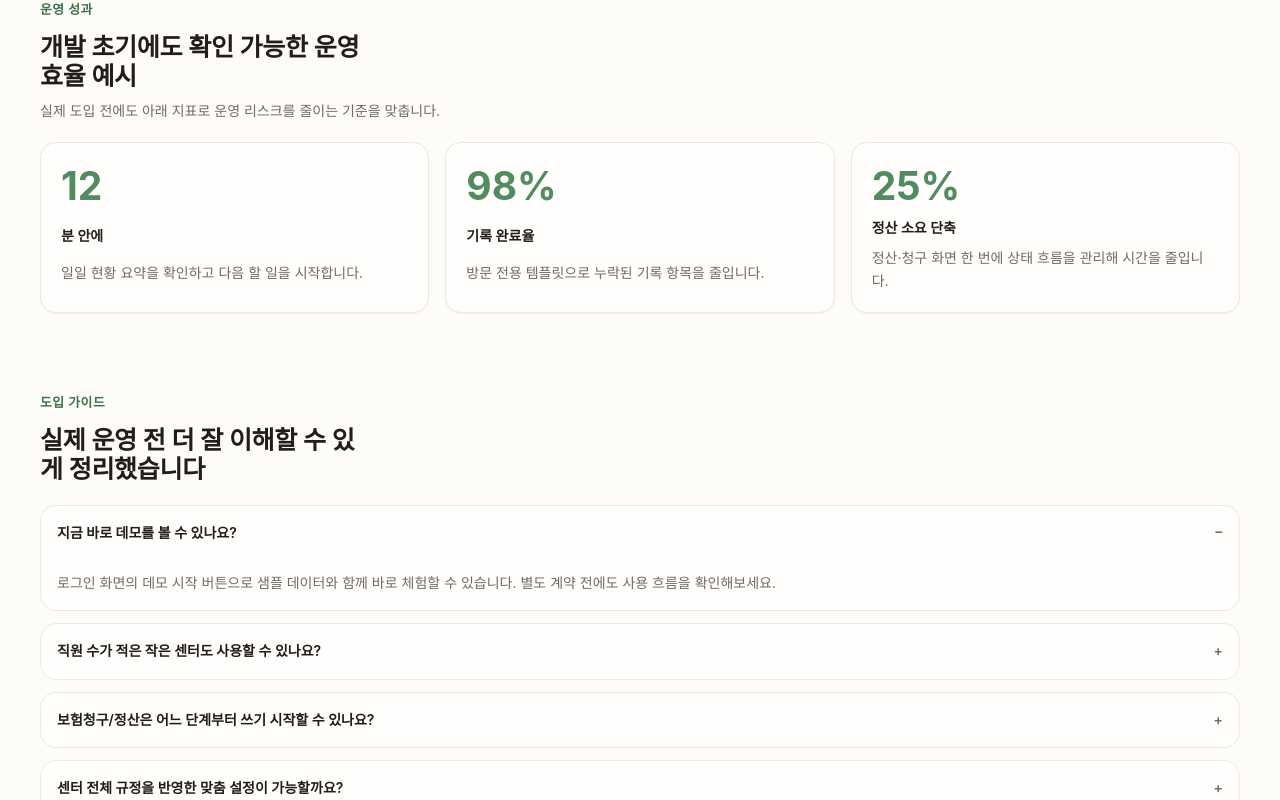
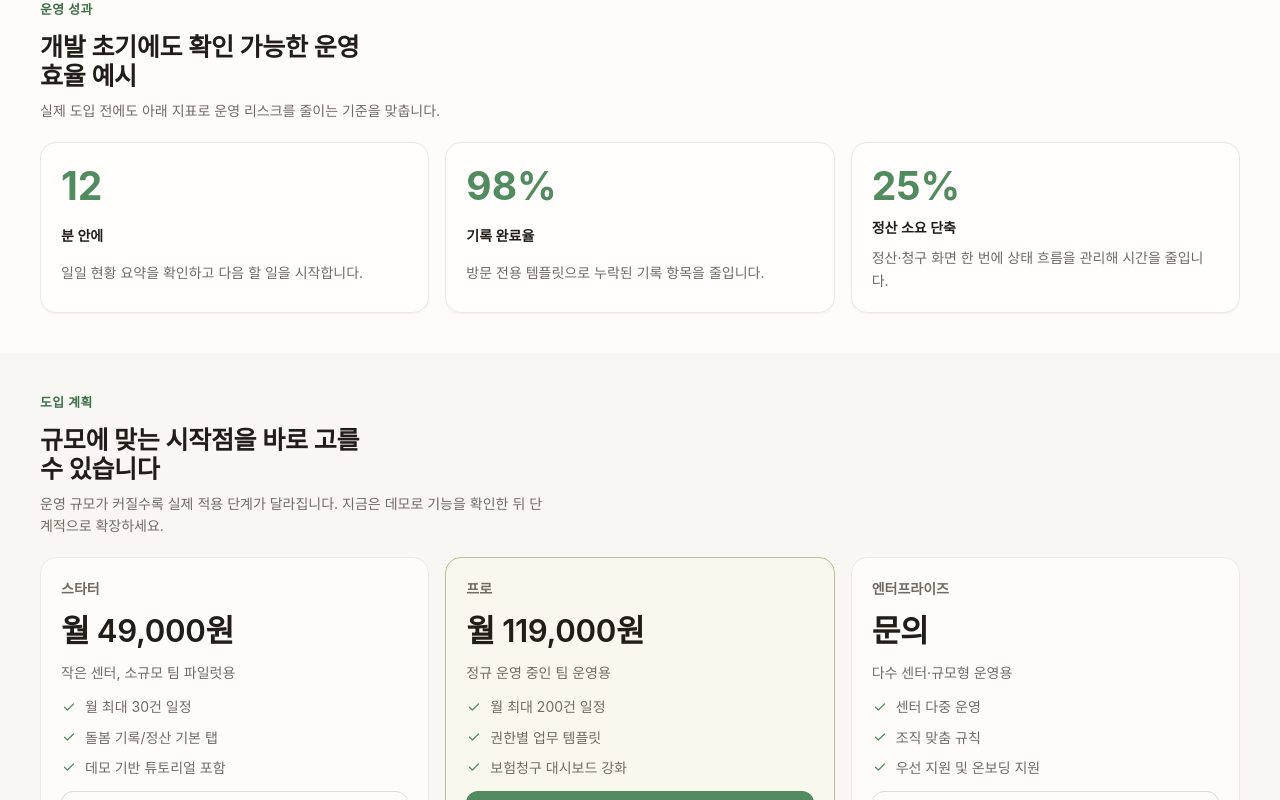
Before and after one commit to blue45f/family-care-platform, a React (Vite) app in the folder apps/web/: page / in a window 1280 px wide. Shown: the part 2000-2800 px from the top of the page. Built offline with nearby package versions, Linux system fonts and the light colour scheme; no server answers; a web font is replaced by a local one.

Commit message:
feat: add pricing plan section and deep in-page anchors on public landing

```diff
--- a/apps/web/src/components/pages/PublicHomePage.tsx
+++ b/apps/web/src/components/pages/PublicHomePage.tsx
@@ -53,6 +53,28 @@ const publicMetricCards = [
   },
 ]
 
+const publicPricingTiers = [
+  {
+    name: '스타터',
+    price: '월 49,000원',
+    desc: '작은 센터, 소규모 팀 파일럿용',
+    bullets: ['월 최대 30건 일정', '돌봄 기록/정산 기본 탭', '데모 기반 튜토리얼 포함'],
+  },
+  {
+    name: '프로',
+    price: '월 119,000원',
+    desc: '정규 운영 중인 팀 운영용',
+    bullets: ['월 최대 200건 일정', '권한별 업무 템플릿', '보험청구 대시보드 강화'],
+    highlight: true,
+  },
+  {
+    name: '엔터프라이즈',
+    price: '문의',
+    desc: '다수 센터·규모형 운영용',
+    bullets: ['센터 다중 운영', '조직 맞춤 규칙', '우선 지원 및 온보딩 지원'],
+  },
+]
+
 const publicFaqs = [
   {
     question: '지금 바로 데모를 볼 수 있나요?',
@@ -103,6 +125,9 @@ export const PublicHomePage = ({ onNavigate }: PublicHomePageProps) => {
           </a>
           <a className="public-anchor-link" href="#metrics">
             성과 지표
+          </a>
+          <a className="public-anchor-link" href="#plans">
+            요금제
           </a>
           <a className="public-anchor-link" href="#faq">
             자주 묻는 질문
@@ -239,6 +264,47 @@ export const PublicHomePage = ({ onNavigate }: PublicHomePageProps) => {
         </div>
       </section>
 
+      <section
+        className="public-band public-pricing"
+        id="plans"
+        aria-labelledby="public-pricing-title"
+      >
+        <div className="public-section-head">
+          <p className="page-eyebrow">도입 계획</p>
+          <h2 id="public-pricing-title">규모에 맞는 시작점을 바로 고를 수 있습니다</h2>
+          <p>
+            운영 규모가 커질수록 실제 적용 단계가 달라집니다. 지금은 데모로 기능을 확인한 뒤
+            단계적으로 확장하세요.
+          </p>
+        </div>
+        <div className="public-pricing-list">
+          {publicPricingTiers.map((plan) => (
+            <article
+              className={`public-pricing-item ${plan.highlight ? 'public-pricing-item--highlight' : ''}`}
+              key={plan.name}
+            >
+              <p className="public-pricing-name">{plan.name}</p>
+              <h3>{plan.price}</h3>
+              <p>{plan.desc}</p>
+              <ul>
+                {plan.bullets.map((bullet) => (
+                  <li key={bullet}>
+                    <Icon name="check" size={16} />
+                    <span>{bullet}</span>
+                  </li>
+                ))}
+              </ul>
+              <Button
+                variant={plan.highlight ? 'primary' : 'secondary'}
+                onClick={() => onNavigate('/register')}
+              >
+                {plan.highlight ? '가장 많이 쓰는 플랜 보기' : '도입 문의'}
+              </Button>
+            </article>
+          ))}
+        </div>
+      </section>
+
       <section className="public-band public-faq" id="faq" aria-labelledby="public-faq-title">
         <div className="public-section-head">
           <p className="page-eyebrow">도입 가이드</p>
--- a/apps/web/src/styles.css
+++ b/apps/web/src/styles.css
@@ -1715,6 +1715,66 @@ svg {
   color: var(--fg-muted);
   font-size: var(--text-sm);
 }
+.public-pricing {
+  background: var(--bg-app);
+}
+.public-pricing-list {
+  display: grid;
+  max-width: var(--content-max);
+  gap: var(--space-4);
+  margin: 0 auto;
+}
+@media (min-width: 54rem) {
+  .public-pricing-list {
+    grid-template-columns: repeat(3, minmax(0, 1fr));
+  }
+}
+.public-pricing-item {
+  display: grid;
+  gap: var(--space-3);
+  padding: var(--space-5);
+  border: 1px solid var(--border-subtle);
+  border-radius: var(--radius-lg);
+  background: var(--bg-surface);
+}
+.public-pricing-item--highlight {
+  border-color: color-mix(in oklch, var(--accent) 40%, var(--border-subtle));
+  background: color-mix(in oklch, var(--accent-soft) 32%, var(--bg-surface-raised));
+}
+.public-pricing-item p,
+.public-pricing-item li {
+  color: var(--fg-muted);
+  font-size: var(--text-sm);
+  line-height: var(--leading-relaxed);
+}
+.public-pricing-name {
+  margin: 0;
+  color: var(--fg-default);
+  font-size: var(--text-sm);
+  font-weight: var(--weight-semibold);
+}
+.public-pricing-item h3 {
+  margin: 0;
+  color: var(--fg-strong);
+  font-size: var(--text-2xl);
+}
+.public-pricing-item ul {
+  display: grid;
+  gap: var(--space-2);
+  margin: 0;
+  padding: 0;
+  list-style: none;
+}
+.public-pricing-item li {
+  display: flex;
+  gap: var(--space-2);
+  align-items: flex-start;
+}
+.public-pricing-item svg {
+  color: var(--accent);
+  flex: none;
+  margin-top: 0.16rem;
+}
 .public-faq {
   background: var(--bg-surface);
 }
@@ -1807,6 +1867,9 @@ svg {
   .public-nav-actions .btn,
   .public-hero-actions .btn {
     flex: 1 1 auto;
+  }
+  .public-pricing-item .btn {
+    width: 100%;
   }
   .public-hero {
     min-height: 34rem;
```
